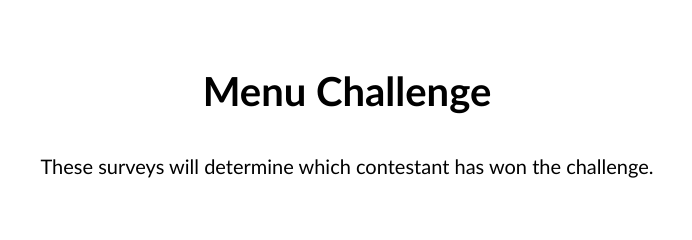
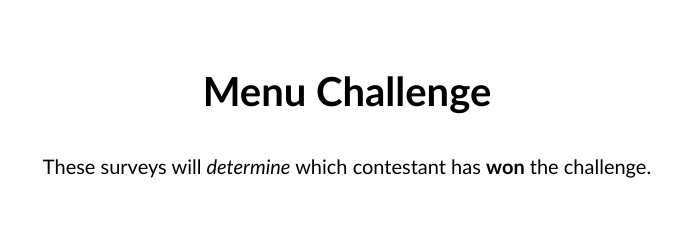
Before and after one commit to chad-cervantes/cpnt260-a1-Text-Column-Survey-Form, a plain HTML site: page index.html in a window 1280 px wide. Shown: the top 240 px of the page, 293-985 px from the left. Drawn offline with Linux system fonts and the light colour scheme.

Commit message:
italisized the word determine & bolded the word won

```diff
--- a/index.html
+++ b/index.html
@@ -9,7 +9,7 @@
   <body>
     <main>
         <h1>Menu Challenge</h1>
-          <p>These surveys will determine which contestant has won the challenge.</p>
+          <p>These surveys will <em>determine</em> which contestant has <strong>won</strong> the challenge.</p>
         <br>
         <h2>Personal Information</h2>
         <ul>
```
